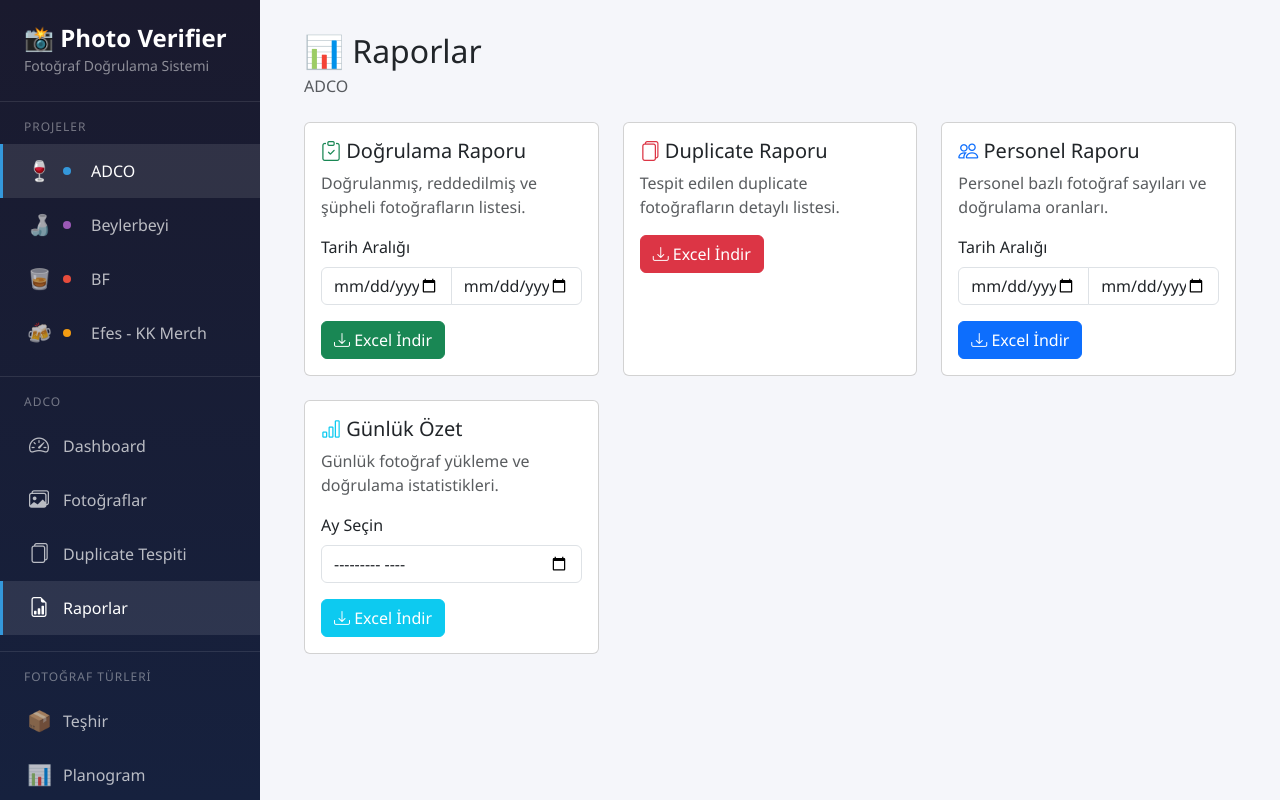
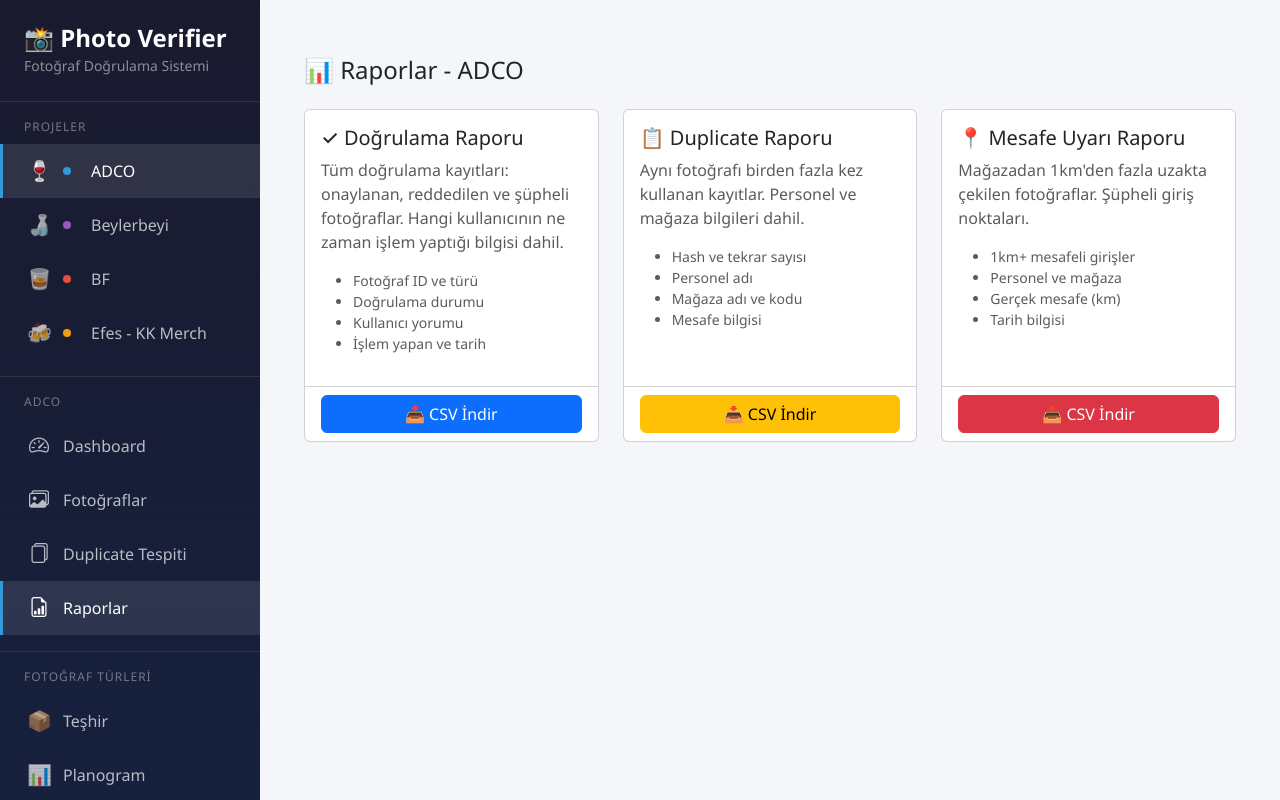
Before and after one commit to ozankyn/photo-verifier, a Flask app: page /adco/reports in a window 1280 px wide. Run offline with Flask 3, Linux system fonts and the light colour scheme; the visitor is signed in with stand-in values (Sample User, id 1).

Commit message:
raporlama

```diff
--- a/templates/reports.html
+++ b/templates/reports.html
@@ -1,41 +1,32 @@
 {% extends 'base.html' %}
 
-{% block title %}{{ project_name }} - Raporlar{% endblock %}
+{% block title %}Raporlar - {{ project_name }} - Photo Verifier{% endblock %}
 
 {% block content %}
-<div class="container-fluid">
-    <!-- Header -->
-    <div class="d-flex justify-content-between align-items-center mb-4">
-        <div>
-            <h2 class="mb-1">📊 Raporlar</h2>
-            <p class="text-muted mb-0">{{ project_name }}</p>
-        </div>
-    </div>
+<div class="container-fluid py-4">
+    <h4 class="mb-4">📊 Raporlar - {{ project_name }}</h4>
 
     <div class="row g-4">
         <!-- Doğrulama Raporu -->
         <div class="col-md-4">
             <div class="card h-100">
                 <div class="card-body">
-                    <h5 class="card-title">
-                        <i class="bi bi-clipboard-check text-success"></i>
-                        Doğrulama Raporu
-                    </h5>
+                    <h5 class="card-title">✓ Doğrulama Raporu</h5>
                     <p class="card-text text-muted">
-                        Doğrulanmış, reddedilmiş ve şüpheli fotoğrafların listesi.
+                        Tüm doğrulama kayıtları: onaylanan, reddedilen ve şüpheli fotoğraflar.
+                        Hangi kullanıcının ne zaman işlem yaptığı bilgisi dahil.
                     </p>
-                    <form action="/{{ project }}/reports/verification" method="GET">
-                        <div class="mb-3">
-                            <label class="form-label">Tarih Aralığı</label>
-                            <div class="input-group">
-                                <input type="date" name="from" class="form-control" required>
-                                <input type="date" name="to" class="form-control" required>
-                            </div>
-                        </div>
-                        <button type="submit" class="btn btn-success">
-                            <i class="bi bi-download"></i> Excel İndir
-                        </button>
-                    </form>
+                    <ul class="small text-muted mb-3">
+                        <li>Fotoğraf ID ve türü</li>
+                        <li>Doğrulama durumu</li>
+                        <li>Kullanıcı yorumu</li>
+                        <li>İşlem yapan ve tarih</li>
+                    </ul>
+                </div>
+                <div class="card-footer bg-transparent">
+                    <a href="/{{ project }}/reports/verifications" class="btn btn-primary w-100">
+                        📥 CSV İndir
+                    </a>
                 </div>
             </div>
         </div>
@@ -44,78 +35,49 @@
         <div class="col-md-4">
             <div class="card h-100">
                 <div class="card-body">
-                    <h5 class="card-title">
-                        <i class="bi bi-files text-danger"></i>
-                        Duplicate Raporu
-                    </h5>
+                    <h5 class="card-title">📋 Duplicate Raporu</h5>
                     <p class="card-text text-muted">
-                        Tespit edilen duplicate fotoğrafların detaylı listesi.
+                        Aynı fotoğrafı birden fazla kez kullanan kayıtlar.
+                        Personel ve mağaza bilgileri dahil.
                     </p>
-                    <button class="btn btn-danger" onclick="downloadDuplicateReport()">
-                        <i class="bi bi-download"></i> Excel İndir
-                    </button>
+                    <ul class="small text-muted mb-3">
+                        <li>Hash ve tekrar sayısı</li>
+                        <li>Personel adı</li>
+                        <li>Mağaza adı ve kodu</li>
+                        <li>Mesafe bilgisi</li>
+                    </ul>
+                </div>
+                <div class="card-footer bg-transparent">
+                    <a href="/{{ project }}/reports/duplicates" class="btn btn-warning w-100">
+                        📥 CSV İndir
+                    </a>
                 </div>
             </div>
         </div>
 
-        <!-- Personel Bazlı Rapor -->
+        <!-- Mesafe Uyarı Raporu -->
         <div class="col-md-4">
             <div class="card h-100">
                 <div class="card-body">
-                    <h5 class="card-title">
-                        <i class="bi bi-people text-primary"></i>
-                        Personel Raporu
-                    </h5>
+                    <h5 class="card-title">📍 Mesafe Uyarı Raporu</h5>
                     <p class="card-text text-muted">
-                        Personel bazlı fotoğraf sayıları ve doğrulama oranları.
+                        Mağazadan 1km'den fazla uzakta çekilen fotoğraflar.
+                        Şüpheli giriş noktaları.
                     </p>
-                    <form action="/{{ project }}/reports/personnel" method="GET">
-                        <div class="mb-3">
-                            <label class="form-label">Tarih Aralığı</label>
-                            <div class="input-group">
-                                <input type="date" name="from" class="form-control" required>
-                                <input type="date" name="to" class="form-control" required>
-                            </div>
-                        </div>
-                        <button type="submit" class="btn btn-primary">
-                            <i class="bi bi-download"></i> Excel İndir
-                        </button>
-                    </form>
+                    <ul class="small text-muted mb-3">
+                        <li>1km+ mesafeli girişler</li>
+                        <li>Personel ve mağaza</li>
+                        <li>Gerçek mesafe (km)</li>
+                        <li>Tarih bilgisi</li>
+                    </ul>
                 </div>
-            </div>
-        </div>
-
-        <!-- Özet Rapor -->
-        <div class="col-md-4">
-            <div class="card h-100">
-                <div class="card-body">
-                    <h5 class="card-title">
-                        <i class="bi bi-bar-chart text-info"></i>
-                        Günlük Özet
-                    </h5>
-                    <p class="card-text text-muted">
-                        Günlük fotoğraf yükleme ve doğrulama istatistikleri.
-                    </p>
-                    <form action="/{{ project }}/reports/daily" method="GET">
-                        <div class="mb-3">
-                            <label class="form-label">Ay Seçin</label>
-                            <input type="month" name="month" class="form-control" required>
-                        </div>
-                        <button type="submit" class="btn btn-info text-white">
-                            <i class="bi bi-download"></i> Excel İndir
-                        </button>
-                    </form>
+                <div class="card-footer bg-transparent">
+                    <a href="/{{ project }}/reports/distance-alerts" class="btn btn-danger w-100">
+                        📥 CSV İndir
+                    </a>
                 </div>
             </div>
         </div>
     </div>
 </div>
-
-{% block extra_js %}
-<script>
-function downloadDuplicateReport() {
-    window.location.href = '/{{ project }}/reports/duplicates?format=xlsx';
-}
-</script>
 {% endblock %}
-{% endblock %}
```
